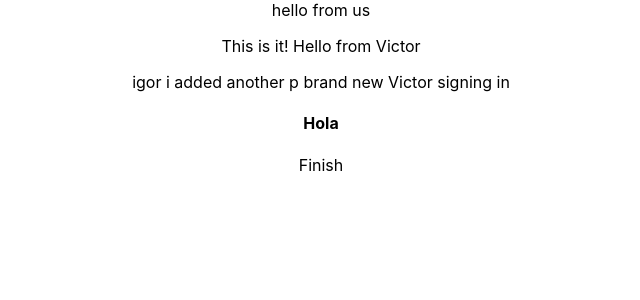
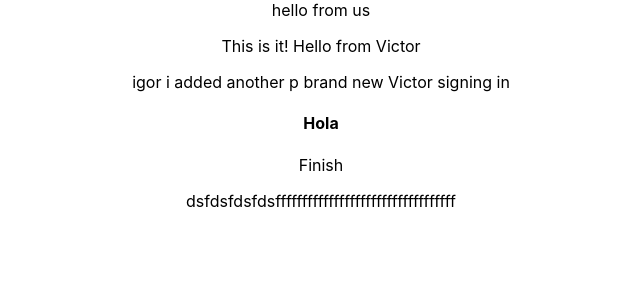
Before and after one commit to georgesnd/soundify, a React (Create React App) app in the folder client/: page / in a window 1280 px wide. Shown: the top 300 px of the page, without its empty margins (319-959 px from the left). Built offline with nearby package versions, Linux system fonts and the light colour scheme.

Commit message:
ggfhgfhgfh

```diff
--- a/client/src/App.js
+++ b/client/src/App.js
@@ -11,6 +11,7 @@ function App() {
       Victor signing in
       <h4>Hola</h4>
       <p>Finish</p>
+      <p>dsfdsfdsfdsffffffffffffffffffffffffffffffffff</p>
     </div>
   );
 }
```
